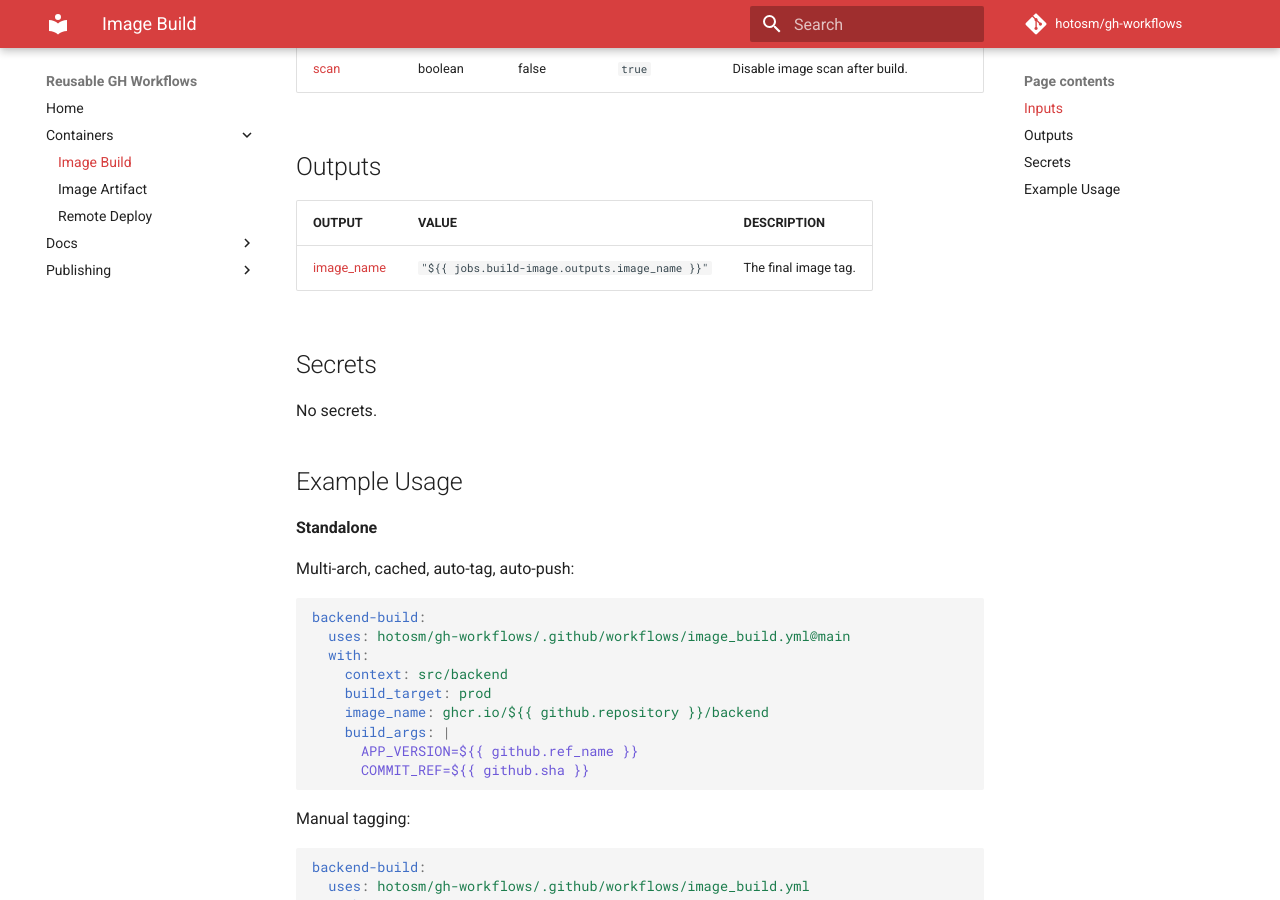
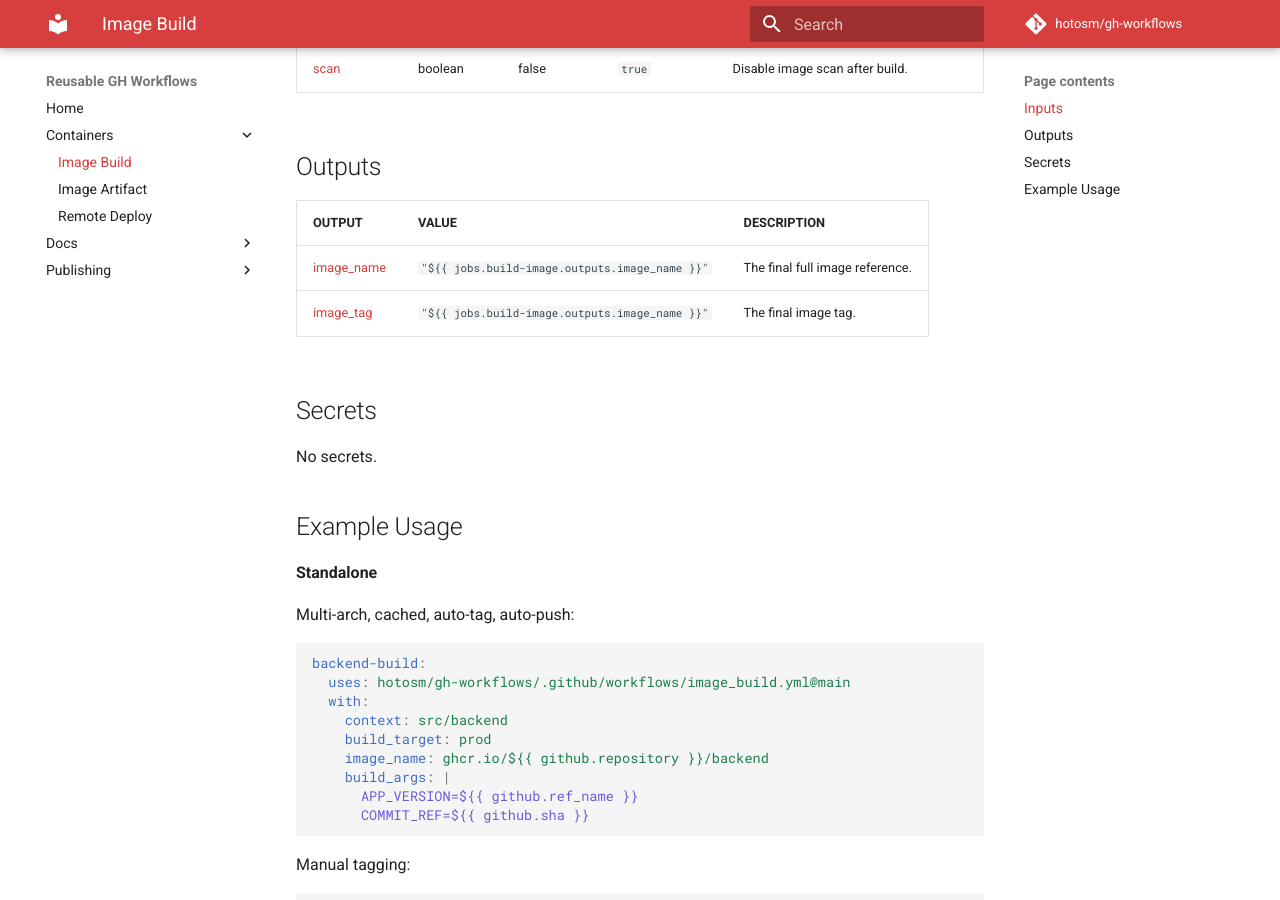
Before and after one commit to hotosm/gh-workflows, an MkDocs documentation site: the page built from docs/image_build.md, in a window 1280 px wide and 900 px high, scrolled down 1016 px. Built offline with MkDocs 1.6.1 and Material for MkDocs 9.7.7, drawn with Linux system fonts in a browser that asks for light colours; comment, search, counter and statistics services are not loaded.

Commit message:
docs: updated workflow docs

```diff
--- a/docs/image_build.md
+++ b/docs/image_build.md
@@ -27,9 +27,10 @@
 
 <!-- AUTO-DOC-OUTPUT:START - Do not remove or modify this section -->
 
-| OUTPUT                                                           | VALUE                                          | DESCRIPTION          |
-| ---------------------------------------------------------------- | ---------------------------------------------- | -------------------- |
-| <a name="output_image_name"></a>[image_name](#output_image_name) | `"${{ jobs.build-image.outputs.image_name }}"` | The final image tag. |
+| OUTPUT                                                           | VALUE                                          | DESCRIPTION                     |
+| ---------------------------------------------------------------- | ---------------------------------------------- | ------------------------------- |
+| <a name="output_image_name"></a>[image_name](#output_image_name) | `"${{ jobs.build-image.outputs.image_name }}"` | The final full image reference. |
+| <a name="output_image_tag"></a>[image_tag](#output_image_tag)    | `"${{ jobs.build-image.outputs.image_name }}"` | The final image tag.            |
 
 <!-- AUTO-DOC-OUTPUT:END -->
 
```
